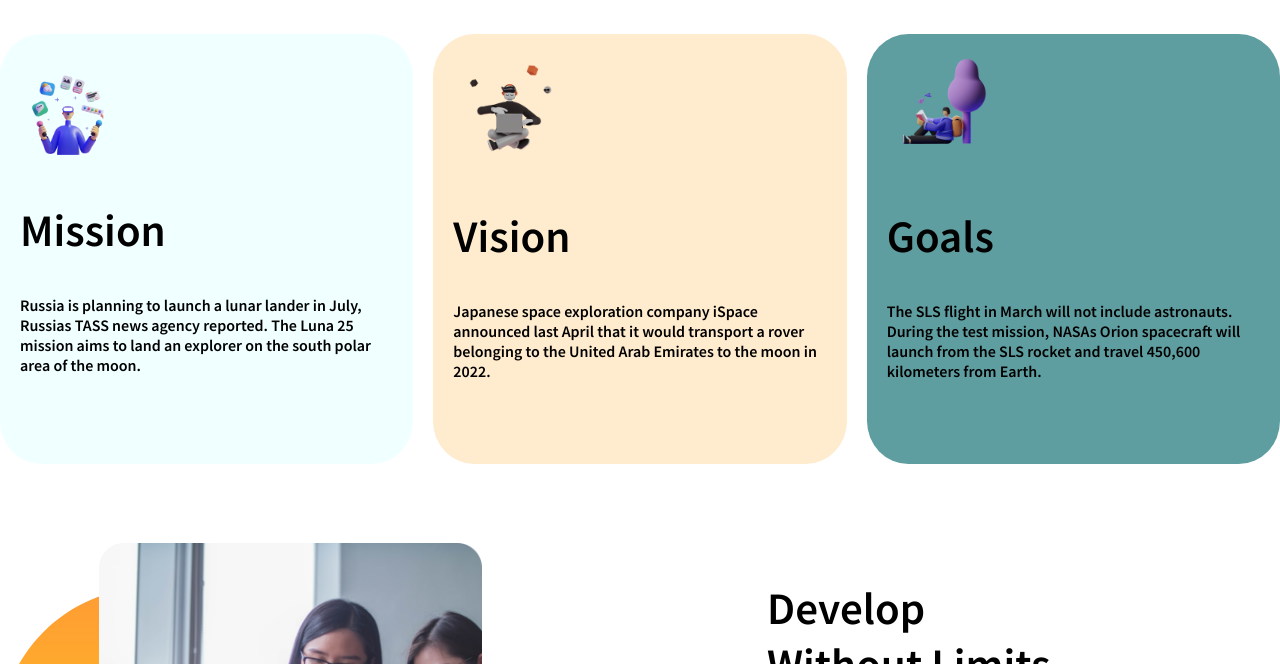
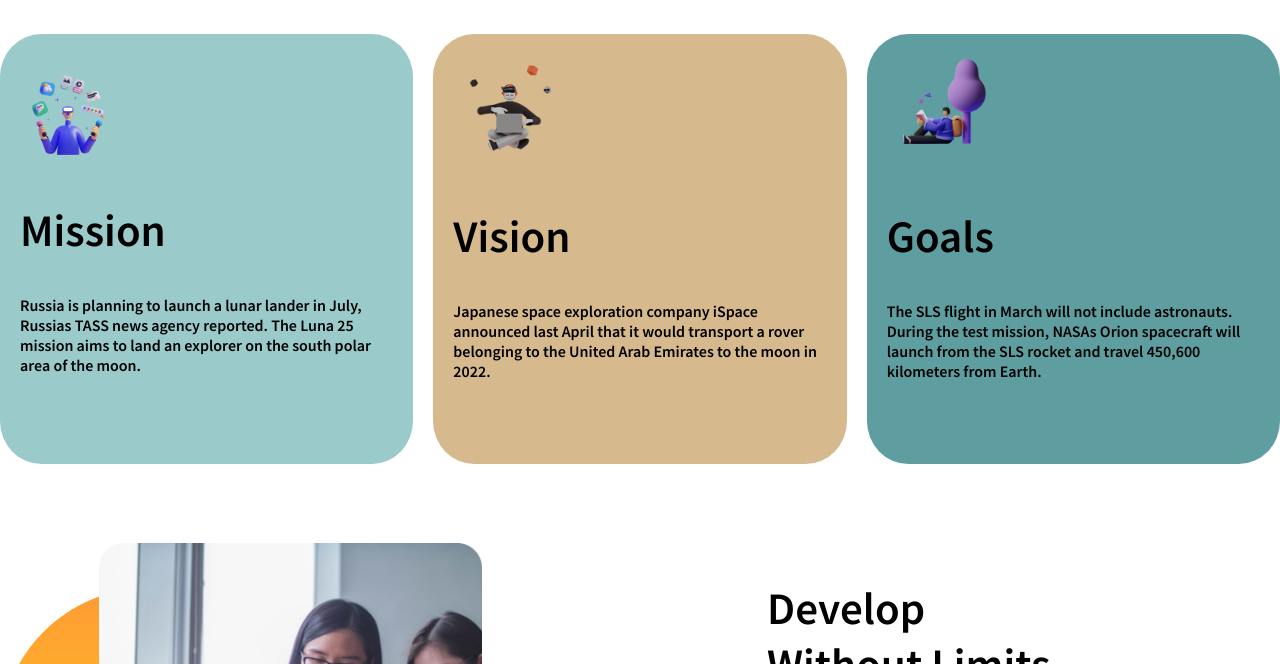
Before and after one commit to JMSohelRana/first-assignment, a plain HTML site: page index.html in a window 1280 px wide. Shown: the part 622-1286 px from the top of the page. Drawn offline with Linux system fonts and the light colour scheme.

Commit message:
complete file

```diff
--- a/style.css
+++ b/style.css
@@ -66,7 +66,7 @@ h1 {
   width: 390px;
   height: 390px;
   padding: 20px;
-  background-color: azure;
+  background-color: rgb(154, 202, 202);
   margin-right: 20px;
   border-radius: 10%;
 }
@@ -78,7 +78,7 @@ h1 {
   height: 390px;
   padding: 20px;
   margin-right: 20px;
-  background-color: blanchedalmond;
+  background-color: rgb(214, 185, 141);
   border-radius: 10%;
 }
 .child2 img {
```
